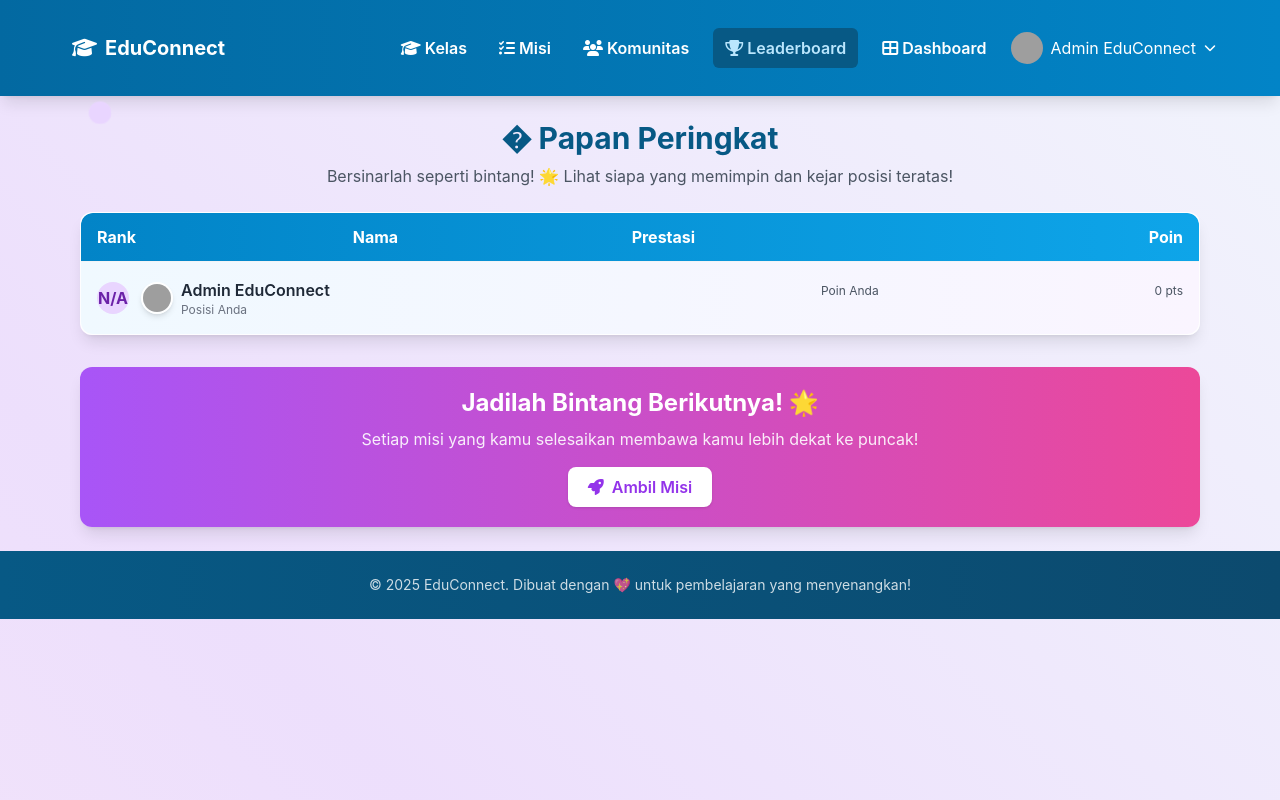
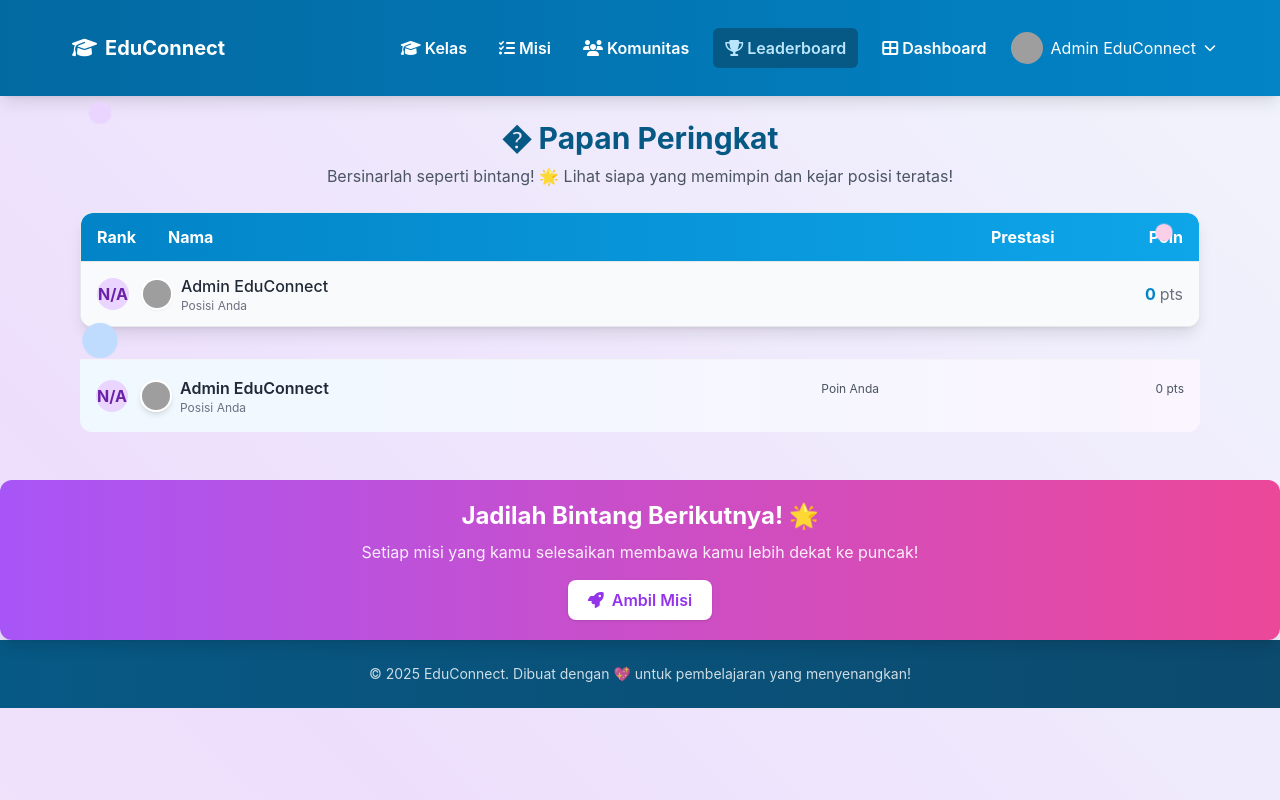
Before and after one commit to aryawardhana15/Educonnect_project, a PHP site: page /test_eduai/leaderboard.php in a window 1280 px wide. Run offline with PHP 8.4, Linux system fonts and the light colour scheme; a user stored in the database is signed in; data comes from the database, SQL or seed files in the repository; tables that the repository leaves empty hold one stand-in row (values such as "Sample post"); data that the repository does not hold is empty; some libraries are stand-ins or nearby versions; grey boxes are pictures that could not be loaded.

Commit message:
fix bug leaderboard

```diff
--- a/leaderboard.php
+++ b/leaderboard.php
@@ -611,48 +611,44 @@
         <?php endif; ?>
 
         <!-- Leaderboard Table -->
-        <div class="bg-white/90 backdrop-blur-lg rounded-xl shadow-lg overflow-hidden border border-white/30 mb-8 animate__animated animate__fadeInUp">
-            <div class="table-container">
+     <!-- Leaderboard Table -->
+<div class="bg-white rounded-xl shadow-lg overflow-hidden border border-gray-200 mb-8">
+    <div class="overflow-x-auto">
         <table class="w-full">
             <thead class="bg-gradient-to-r from-primary-600 to-primary-500 text-white">
                 <tr>
-                            <th class="py-3 px-3 sm:px-4 text-left rounded-tl-xl">Rank</th>
-                            <th class="py-3 px-3 sm:px-4 text-left">Nama</th>
-                            <th class="py-3 px-3 sm:px-4 text-left">Prestasi</th>
-                            <th class="py-3 px-3 sm:px-4 text-right rounded-tr-xl">Poin</th>
+                    <th class="py-3 px-4 text-left rounded-tl-xl w-16">Rank</th>
+                    <th class="py-3 px-4 text-left">Nama</th>
+                    <th class="py-3 px-4 text-left w-32">Prestasi</th>
+                    <th class="py-3 px-4 text-right rounded-tr-xl w-24">Poin</th>
                 </tr>
             </thead>
-                    <tbody class="divide-y divide-gray-100">
+            <tbody class="divide-y divide-gray-200">
                 <?php foreach ($leaderboard as $index => $row): ?>
-                            <tr class="leaderboard-card <?php echo $index < 3 ? 'rank-' . ($index + 1) : ''; ?>" onclick="triggerConfetti(<?php echo $index; ?>)">
-                                <td class="py-3 px-3 sm:px-4">
-                                    <div class="flex items-center">
-                                        <span class="w-6 h-6 sm:w-8 sm:h-8 flex items-center justify-center rounded-full <?php
+                <tr class="hover:bg-gray-50 transition-colors">
+                    <td class="py-4 px-4">
+                        <div class="flex items-center justify-center w-8 h-8 rounded-full <?php
                             echo $index == 0 ? 'bg-yellow-100 text-yellow-800' :
                                 ($index == 1 ? 'bg-gray-100 text-gray-800' :
                                     ($index == 2 ? 'bg-orange-100 text-orange-800' : 'bg-primary-50 text-primary-600'));
-                                        ?> font-bold text-sm sm:text-base mr-2">
+                        ?> font-bold">
                             <?php echo $index + 1; ?>
-                                        </span>
                         </div>
                     </td>
-                                <td class="py-3 px-3 sm:px-4">
-                                    <div class="flex items-center space-x-2 sm:space-x-3">
-                                        <img src="<?php echo htmlspecialchars($row['profile_picture'] ? asset('Uploads/profiles/' . $row['profile_picture']) : 'assets/images/default-avatar.png'); ?>" alt="Profile" class="w-8 h-8 sm:w-10 sm:h-10 rounded-full border-2 border-white shadow-md">
-                                        <span class="font-semibold text-gray-800 text-sm sm:text-base"><?php echo htmlspecialchars($row['full_name']); ?></span>
+                    <td class="py-4 px-4">
+                        <div class="flex items-center space-x-3">
+                            <img src="<?php echo htmlspecialchars($row['profile_picture'] ? asset('Uploads/profiles/' . $row['profile_picture']) : 'assets/images/default-avatar.png'); ?>"
+                                 alt="Profile"
+                                 class="w-10 h-10 rounded-full border-2 border-white shadow-sm object-cover">
+                            <span class="font-medium text-gray-800"><?php echo htmlspecialchars($row['full_name']); ?></span>
                         </div>
                     </td>
-                                <td class="py-3 px-3 sm:px-4">
-                                    <span class="inline-flex items-center px-2 py-0.5 sm:px-3 sm:py-1 rounded-full text-xs font-semibold <?php
+                    <td class="py-4 px-4">
+                        <span class="inline-flex items-center px-3 py-1 rounded-full text-xs font-semibold <?php
                             echo $index == 0 ? 'bg-yellow-100 text-yellow-800' :
                                 ($index == 1 ? 'bg-gray-100 text-gray-800' :
                                     ($index == 2 ? 'bg-orange-100 text-orange-800' : 'bg-purple-100 text-purple-800'));
                         ?>">
-                                        <i class="fas <?php
-                                            echo $index == 0 ? 'fa-crown' :
-                                                ($index == 1 ? 'fa-medal' :
-                                                    ($index == 2 ? 'fa-award' : 'fa-star'));
-                                        ?> mr-1"></i>
                             <?php
                             echo $index == 0 ? 'Top Star' :
                                 ($index == 1 ? 'Super' :
@@ -660,9 +656,8 @@
                             ?>
                         </span>
                     </td>
-                                <td class="py-3 px-3 sm:px-4 text-right font-bold text-primary-600 text-sm sm:text-base">
-                                    <?php echo $row['total_points']; ?>
-                                    <span class="text-gray-500 text-xs font-normal">pts</span>
+                    <td class="py-4 px-4 text-right font-bold text-primary-600">
+                        <?php echo $row['total_points']; ?> <span class="text-gray-500 font-normal">pts</span>
                     </td>
                 </tr>
                 <?php endforeach; ?>
@@ -670,6 +665,29 @@
         </table>
     </div>
 
+    <!-- Current User Position -->
+    <div class="bg-gray-50 border-t border-gray-200 px-4 py-3 rounded-b-xl">
+        <div class="flex items-center justify-between">
+            <div class="flex items-center space-x-3">
+                <span class="flex items-center justify-center w-8 h-8 rounded-full bg-purple-100 text-purple-800 font-bold">
+                    <?php echo $current_user_position; ?>
+                </span>
+                <div class="flex items-center space-x-2">
+                    <img src="<?php echo htmlspecialchars($current_user_profile_picture ? asset('Uploads/profiles/' . $current_user_profile_picture) : 'assets/images/default-avatar.png'); ?>"
+                         alt="Profile"
+                         class="w-8 h-8 rounded-full border-2 border-white shadow-sm object-cover">
+                    <div>
+                        <span class="font-medium text-gray-800"><?php echo htmlspecialchars($current_user_name); ?></span>
+                        <div class="text-xs text-gray-500">Posisi Anda</div>
+                    </div>
+                </div>
+            </div>
+            <div class="text-right">
+                <div class="font-bold text-primary-600"><?php echo $current_user_points; ?> <span class="text-gray-500 font-normal">pts</span></div>
+            </div>
+        </div>
+    </div>
+</div>
             <!-- Current User Position -->
             <div class="bg-gradient-to-r from-primary-50 to-purple-50 border-t border-gray-100 px-4 py-4 rounded-b-xl">
                 <div class="flex flex-col sm:flex-row justify-between items-center gap-3">
```
Lines whose indentation alone changed are shown as unchanged.
